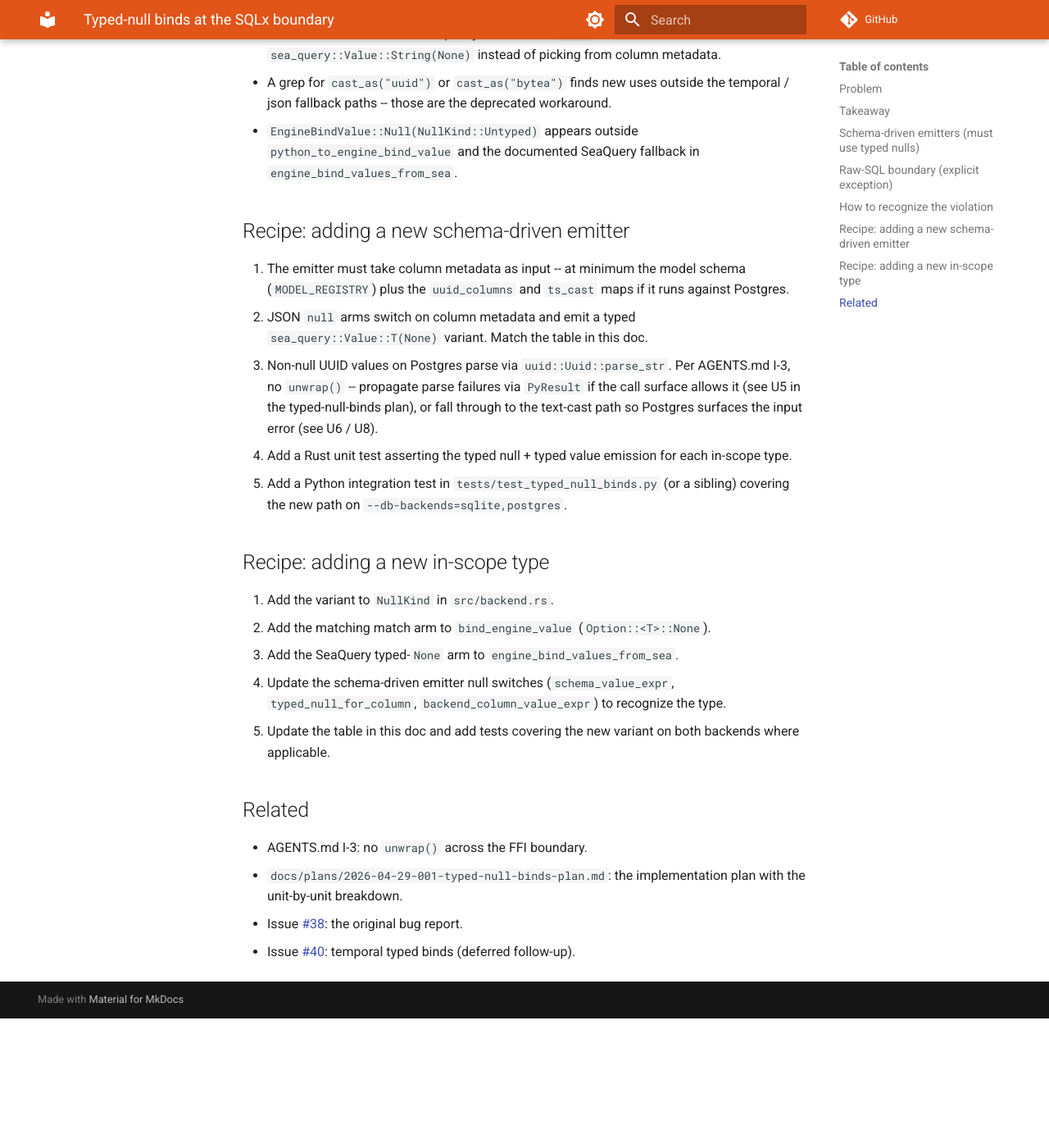
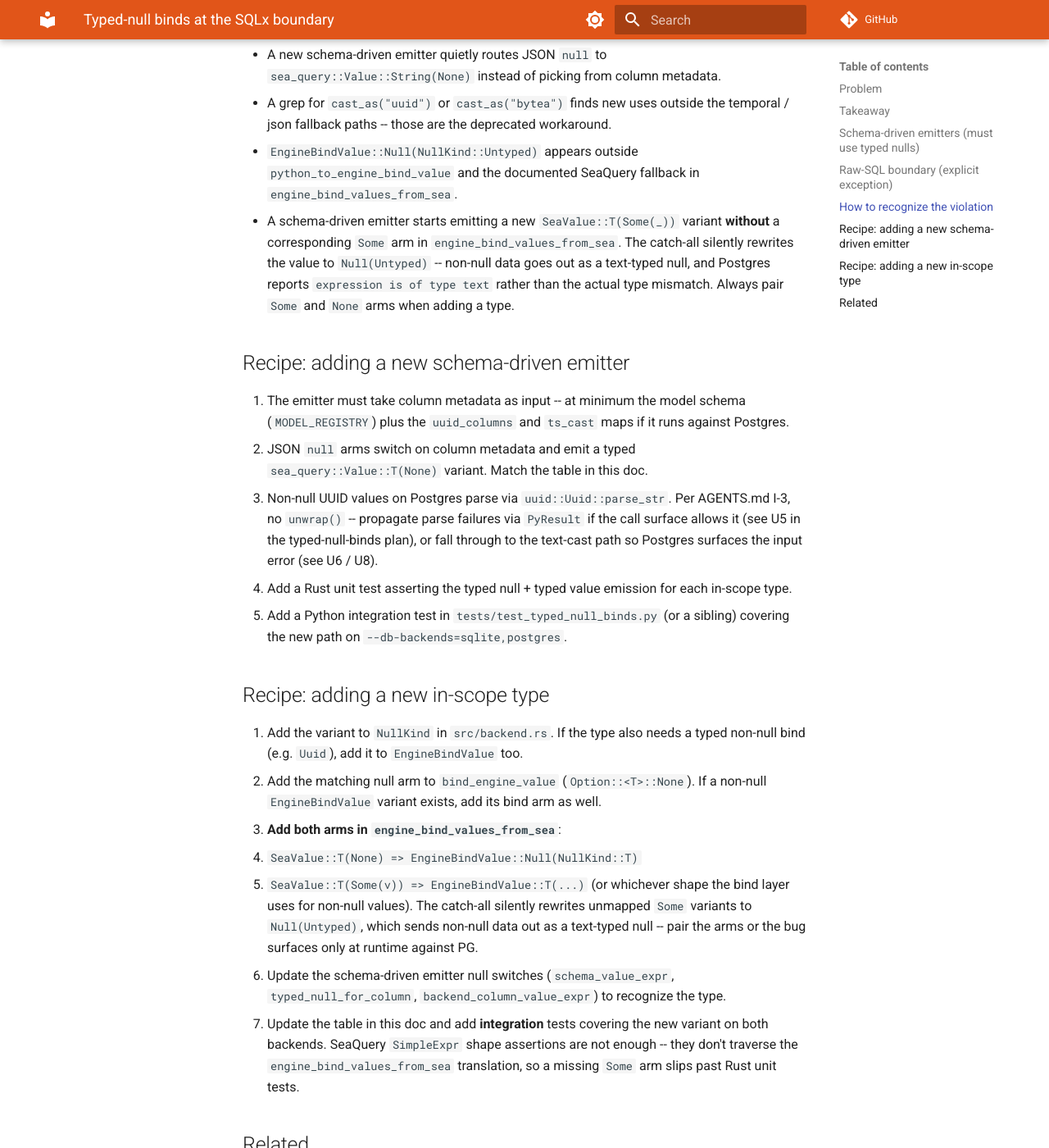
Before and after one commit to syn54x/ferro-orm, an MkDocs documentation site: the page built from docs/solutions/patterns/typed-null-binds.md, in a window 1280 px wide and 1400 px high, scrolled down 2892 px. Shown: the whole window at 82% size. Built offline with MkDocs 1.6.1 and Material for MkDocs 9.7.7, drawn with Linux system fonts in a browser that asks for light colours; comment, search, counter and statistics services are not loaded; before the commit the page ends 4134 px from its top, so only the background shows below that.

Commit message:
fix(bind-layer): map SeaValue::Uuid(Some) to typed Uuid bind
The typed-null-binds refactor (U2/U3) added a Null arm for
`SeaValue::Uuid(None)` in `engine_bind_values_from_sea` but no
corresponding `Some` arm. Once U5/U6 started emitting
`Value::Uuid(Some(parsed))` from the schema-driven emitters
(`schema_value_expr`, `value_rhs_simple_expr_for_backend`,
`backend_column_value_expr`), the non-null UUID case fell through
the catch-all and was silently rewritten to a text-typed null on
the wire.

Symptoms (caught by a user testing the branch, not by the existing
suite):

  RuntimeError: Save failed: error returned from database:
  column "id" is of type uuid but expression is of type text

  RuntimeError: Fetch failed: error returned from database:
  operator does not exist: uuid = text

The gap was invisible because every Rust unit test under
`schema_value_expr_tests` / `m2m_value_tests` only asserted the
SeaQuery `SimpleExpr` shape -- they never traversed
`engine_bind_values_from_sea`. The Python integration tests covered
nullable UUID columns (`Uuid(None)`) but never UUID PKs
(`Uuid(Some(_))`).

Fix:

- Add `EngineBindValue::Uuid(sqlx::types::Uuid)` and its
  `bind_engine_value` arm so non-null UUIDs reach SQLx as a typed
  `Uuid`.
- Add the matching `SeaValue::Uuid(Some(u)) => EngineBindValue::
  Uuid(**u)` arm in `engine_bind_values_from_sea`.
- Lock in the new arm with a Rust unit test
  (`maps_typed_uuid_some_to_engine_uuid`).
- Add Python integration coverage:
  - `test_uuid_pk_round_trips_through_bind_layer` exercises the
    INSERT path through the bind layer (`Profile.create(id=uuid)`).
  - `test_uuid_pk_filter_by_string_does_not_send_text` exercises
    the WHERE path with both `str` and `uuid.UUID` RHS values.

Documentation:

- `docs/solutions/patterns/typed-null-binds.md`: update "How to
  recognize the violation" and the "adding a new in-scope type"
  recipe to call out that `Some` and `None` arms must be paired,
  and that SeaQuery shape assertions don't catch this gap --
  integration tests are required.
- `CHANGELOG.md`: extend the typed-null-binds entry to cover the
  bind-layer fix.

Verified on the full sqlite+postgres matrix:
- `cargo test --no-default-features --features testing`: 64 passed.
- `pytest --db-backends=sqlite,postgres`: 458 passed, 9 skipped, 1
  xfailed (the pre-existing #41 strict xfail).

Refs #38.

Made-with: Cursor

```diff
--- a/docs/solutions/patterns/typed-null-binds.md
+++ b/docs/solutions/patterns/typed-null-binds.md
@@ -106,7 +106,7 @@ Ferro itself.
 
 - A user reports `column "..." is of type integer but expression is of type
   text` (or `bigint`, `boolean`, `numeric`, `bytea`, `uuid`) on a Postgres
-  INSERT / UPDATE / filter.
+  INSERT / UPDATE / filter -- **for either NULL or non-NULL values**.
 - A new schema-driven emitter quietly routes JSON `null` to
   `sea_query::Value::String(None)` instead of picking from column metadata.
 - A grep for `cast_as("uuid")` or `cast_as("bytea")` finds new uses outside
@@ -114,6 +114,12 @@ Ferro itself.
 - `EngineBindValue::Null(NullKind::Untyped)` appears outside
   `python_to_engine_bind_value` and the documented SeaQuery fallback in
   `engine_bind_values_from_sea`.
+- A schema-driven emitter starts emitting a new `SeaValue::T(Some(_))`
+  variant **without** a corresponding `Some` arm in
+  `engine_bind_values_from_sea`. The catch-all silently rewrites the value
+  to `Null(Untyped)` -- non-null data goes out as a text-typed null, and
+  Postgres reports `expression is of type text` rather than the actual
+  type mismatch. Always pair `Some` and `None` arms when adding a type.
 
 ## Recipe: adding a new schema-driven emitter
 
@@ -134,14 +140,24 @@ Ferro itself.
 
 ## Recipe: adding a new in-scope type
 
-1. Add the variant to `NullKind` in `src/backend.rs`.
-2. Add the matching match arm to `bind_engine_value` (`Option::<T>::None`).
-3. Add the SeaQuery typed-`None` arm to `engine_bind_values_from_sea`.
+1. Add the variant to `NullKind` in `src/backend.rs`. If the type also needs
+   a typed non-null bind (e.g. `Uuid`), add it to `EngineBindValue` too.
+2. Add the matching null arm to `bind_engine_value` (`Option::<T>::None`).
+   If a non-null `EngineBindValue` variant exists, add its bind arm as well.
+3. **Add both arms in `engine_bind_values_from_sea`**:
+   - `SeaValue::T(None) => EngineBindValue::Null(NullKind::T)`
+   - `SeaValue::T(Some(v)) => EngineBindValue::T(...)` (or whichever shape
+     the bind layer uses for non-null values).
+   The catch-all silently rewrites unmapped `Some` variants to
+   `Null(Untyped)`, which sends non-null data out as a text-typed null --
+   pair the arms or the bug surfaces only at runtime against PG.
 4. Update the schema-driven emitter null switches
    (`schema_value_expr`, `typed_null_for_column`, `backend_column_value_expr`)
    to recognize the type.
-5. Update the table in this doc and add tests covering the new variant on
-   both backends where applicable.
+5. Update the table in this doc and add **integration** tests covering the
+   new variant on both backends. SeaQuery `SimpleExpr` shape assertions are
+   not enough -- they don't traverse the `engine_bind_values_from_sea`
+   translation, so a missing `Some` arm slips past Rust unit tests.
 
 ## Related
 
```
Also changed, not shown: CHANGELOG.md (+7 -0 lines), 3 other files.
